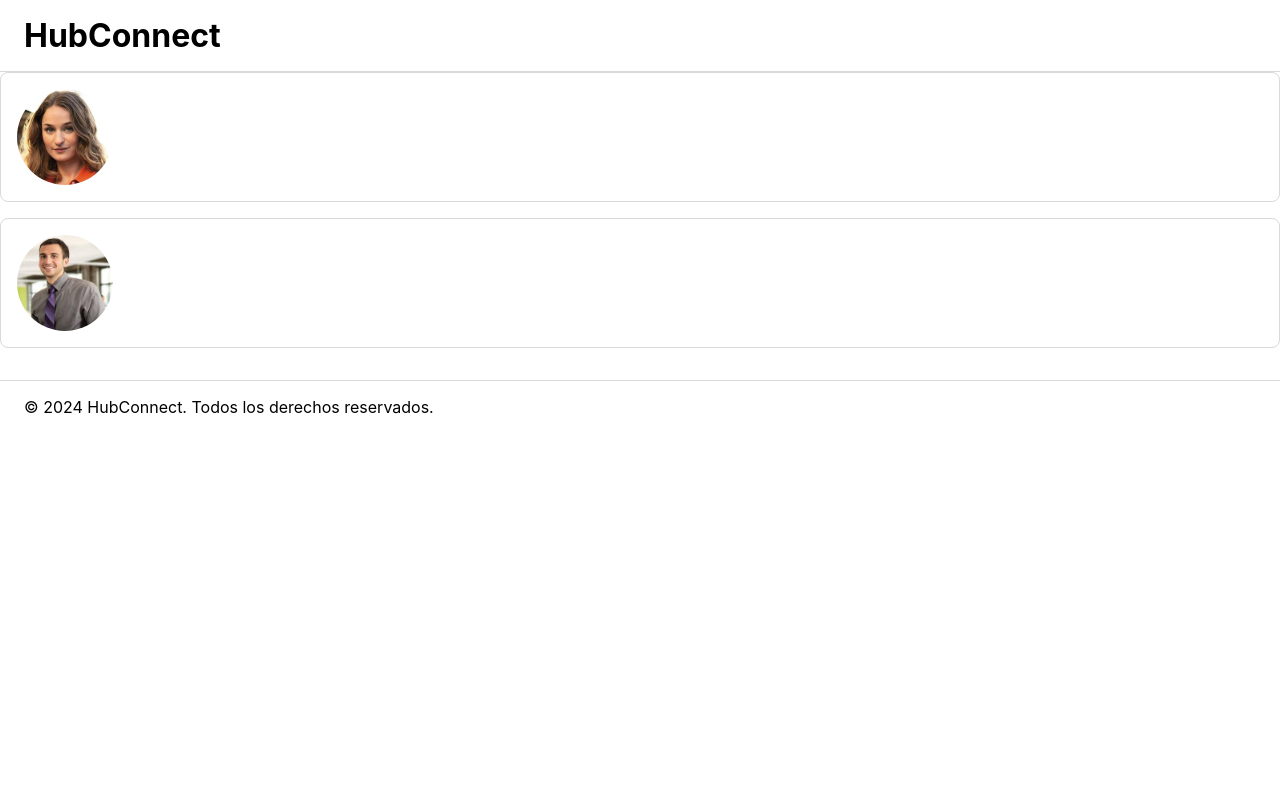
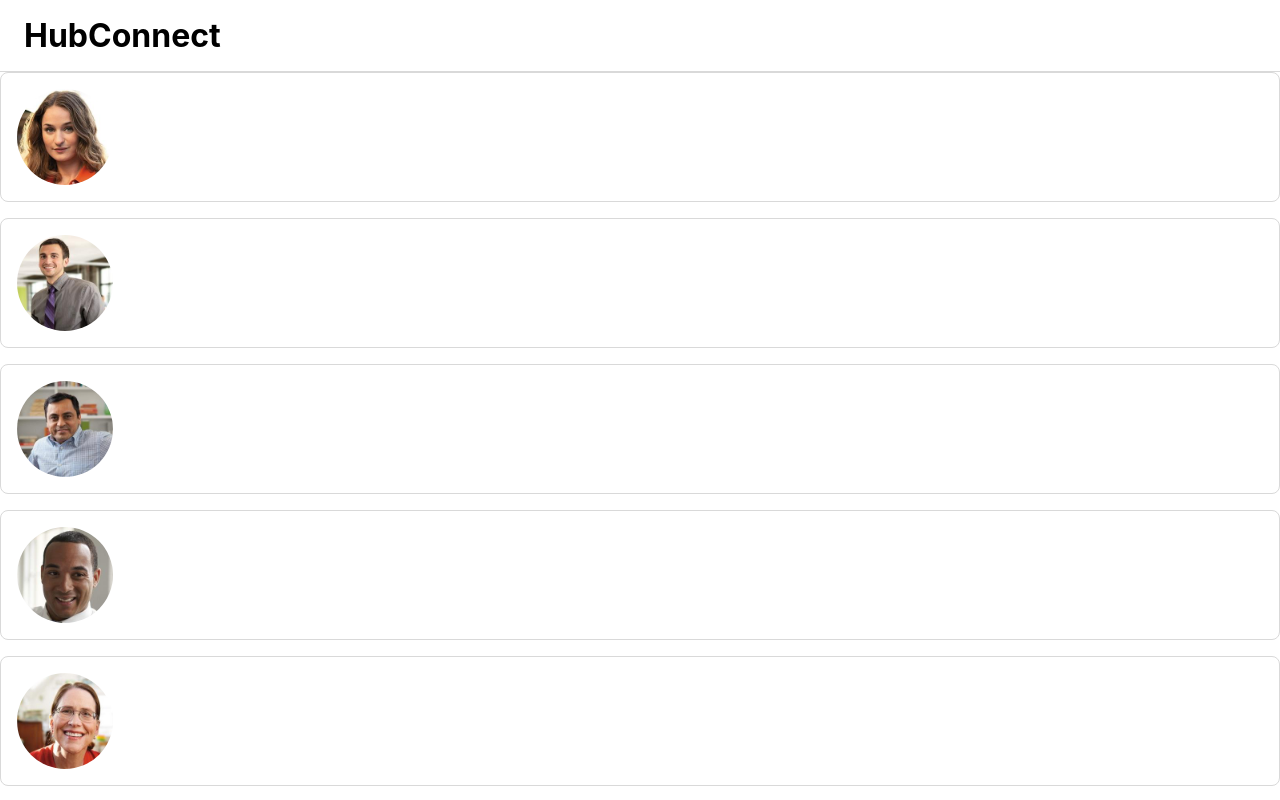
Before and after one commit to ORT-PabloFernandez/pnt2-2026-c1-react-init, a React (Create React App) app: page / in a window 1280 px wide. Shown: the top 800 px of the page. Built offline with nearby package versions, Linux system fonts and the light colour scheme.

Commit message:
+ componente listado

```diff
--- a/src/App.js
+++ b/src/App.js
@@ -3,32 +3,16 @@ import './App.css';
 import UserItem from './components/UserItem';
 import Header from './components/Header';
 import Footer from './components/Footer';
+import UserListPage from './pages/UserListPage';
 
 function App() {
-  const users = [{
-      id: 1,
-      name: 'Adele Vance',
-      role: 'Software Engineer',
-      location: 'Seattle, WA',
-      description: 'Building scalable applications and cloud infrastructure.',
-      image: 'img/Adele%20Vance.jpg'
-    },
-    {
-      id: 2,
-      name: 'Alex Wilber',
-      role: 'Senior Product Designer',
-      location: 'San Francisco, CA',
-      description: 'Designing the future of collaboration tools and digital experiences.',
-      image: 'img/Alex%20Wilber.jpg'
-    }
-  ];
-
+  //TODO1: Completar componente UsuarioItem
+  //TODO2: Generar un componente de pagina para el UserInfo
 
   return (
     <div>
       <Header />
-      <UserItem user={users[0]} />
-      <UserItem user={users[1]} />
+      <UserListPage />
       <Footer />
     </div>
   );
--- /dev/null
+++ b/src/data/users.js
@@ -0,0 +1,196 @@
+// ========================================
+// Datos Compartidos de Usuarios
+// ========================================
+// Este archivo contiene datos compartidos entre páginas
+// para evitar duplicación de código
+// ========================================
+
+// ========================================
+// Función que retorna el array de usuarios
+// ========================================
+// Separar los datos en una función nos permite:
+// 1. Reutilizar los datos en otras partes
+// 2. Simular una llamada a una API
+// 3. Facilitar pruebas y modificaciones
+export function getUsers() {
+  return [
+    {
+      id: 1,
+      name: 'Adele Vance',
+      role: 'Software Engineer',
+      location: 'Seattle, WA',
+      description: 'Building scalable applications and cloud infrastructure.',
+      image: 'img/Adele%20Vance.jpg'
+    },
+    {
+      id: 2,
+      name: 'Alex Wilber',
+      role: 'Senior Product Designer',
+      location: 'San Francisco, CA',
+      description: 'Designing the future of collaboration tools and digital experiences.',
+      image: 'img/Alex%20Wilber.jpg'
+    },
+    {
+      id: 3,
+      name: 'Diego Siciliani',
+      role: 'Full Stack Developer',
+      location: 'Brooklyn, NY',
+      description: 'Building scalable web architectures and robust backend systems.',
+      image: 'img/Diego%20Siciliani.jpg'
+    },
+    {
+      id: 4,
+      name: 'Grady Archie',
+      role: 'Marketing Manager',
+      location: 'London, UK',
+      description: 'Focused on strategic growth and global brand positioning.',
+      image: 'img/Grady%20Archie.jpg'
+    },
+    {
+      id: 5,
+      name: 'Henrietta Mueller',
+      role: 'Data Scientist',
+      location: 'Toronto, ON',
+      description: 'Transforming raw complex data into actionable business insights.',
+      image: 'img/Henrietta%20Mueller.jpg'
+    },
+    {
+      id: 6,
+      name: 'Isaiah Langer',
+      role: 'Product Manager',
+      location: 'Berlin, DE',
+      description: 'Bridging the gap between user needs and technical feasibility.',
+      image: 'img/Isaiah%20Langer.jpg'
+    },
+    {
+      id: 7,
+      name: 'Joni Sherman',
+      role: 'UX Researcher',
+      location: 'Austin, TX',
+      description: 'Deeply understanding user behaviors to inform product strategy.',
+      image: 'img/Joni%20Sherman.jpg'
+    },
+    {
+      id: 8,
+      name: 'Laura E Fernandez',
+      role: 'Frontend Developer',
+      location: 'Miami, FL',
+      description: 'Creating beautiful and interactive user interfaces.',
+      image: 'img/Laura%20E%20Fernandez.jpg'
+    },
+    {
+      id: 9,
+      name: 'Lee Gu',
+      role: 'DevOps Engineer',
+      location: 'San Jose, CA',
+      description: 'Automating deployment and infrastructure management.',
+      image: 'img/Lee%20Gu.jpg'
+    },
+    {
+      id: 10,
+      name: 'Lidia Holloway',
+      role: 'QA Engineer',
+      location: 'Chicago, IL',
+      description: 'Ensuring quality and reliability in software products.',
+      image: 'img/Lidia%20Holloway.jpg'
+    },
+    {
+      id: 11,
+      name: 'Lynne Robbins',
+      role: 'Technical Writer',
+      location: 'Boston, MA',
+      description: 'Creating clear and comprehensive technical documentation.',
+      image: 'img/Lynne%20Robbins.jpg'
+    },
+    {
+      id: 12,
+      name: 'Megan Bowen',
+      role: 'Business Analyst',
+      location: 'Denver, CO',
+      description: 'Analyzing business requirements and optimizing processes.',
+      image: 'img/Megan%20Bowen.jpg'
+    },
+    {
+      id: 13,
+      name: 'Miriam Graham',
+      role: 'Project Manager',
+      location: 'Phoenix, AZ',
+      description: 'Leading cross-functional teams to deliver successful projects.',
+      image: 'img/Miriam%20Graham.jpg'
+    },
+    {
+      id: 14,
+      name: 'Nestor Wilke',
+      role: 'Security Engineer',
+      location: 'Portland, OR',
+      description: 'Protecting systems and data from security threats.',
+      image: 'img/Nestor%20Wilke.jpg'
+    },
+    {
+      id: 15,
+      name: 'Pablo Fernandez',
+      role: 'Mobile Developer',
+      location: 'Los Angeles, CA',
+      description: 'Building native and cross-platform mobile applications.',
+      image: 'img/Pablo%20Fernandez.jpg'
+    },
+    {
+      id: 16,
+      name: 'Patti Fernandez',
+      role: 'HR Manager',
+      location: 'Dallas, TX',
+      description: 'Managing talent acquisition and employee development.',
+      image: 'img/Patti%20Fernandez.jpg'
+    },
+    {
+      id: 17,
+      name: 'Pradeep Gupta',
+      role: 'Database Administrator',
+      location: 'Atlanta, GA',
+      description: 'Managing and optimizing database systems for performance.',
+      image: 'img/Pradeep%20Gupta.jpg'
+    }
+  ];
+}
+
+// ========================================
+// Función auxiliar: Determina el departamento según el rol
+// ========================================
+export function getDepartment(role) {
+  const departments = {
+    'Software Engineer': 'Ingeniería',
+    'Senior Product Designer': 'Diseño',
+    'Full Stack Developer': 'Ingeniería',
+    'Marketing Manager': 'Marketing',
+    'Data Scientist': 'Datos',
+    'Product Manager': 'Producto',
+    'UX Researcher': 'Diseño',
+    'Frontend Developer': 'Ingeniería',
+    'DevOps Engineer': 'Ingeniería',
+    'QA Engineer': 'Calidad',
+    'Technical Writer': 'Documentación',
+    'Business Analyst': 'Análisis',
+    'Project Manager': 'Proyectos',
+    'Security Engineer': 'Seguridad',
+    'Mobile Developer': 'Ingeniería',
+    'HR Manager': 'Recursos Humanos',
+    'Database Administrator': 'Ingeniería'
+  };
+
+  return departments[role] || 'General';
+}
+
+// ========================================
+// Función auxiliar: Genera una fecha aleatoria
+// ========================================
+export function getRandomDate() {
+  const start = new Date(2020, 0, 1);
+  const end = new Date(2024, 0, 1);
+  const randomDate = new Date(start.getTime() + Math.random() * (end.getTime() - start.getTime()));
+
+  return randomDate.toLocaleDateString('es-ES', {
+    day: '2-digit',
+    month: 'long',
+    year: 'numeric'
+  });
+}
--- /dev/null
+++ b/src/pages/UserListPage.css
@@ -0,0 +1,26 @@
+/* ========================================
+   CONTENIDO PRINCIPAL
+   ======================================== */
+.main-content {
+  max-width: 900px;
+  margin: 0 auto;
+  padding: 24px;
+}
+
+.page-intro {
+  margin-bottom: 24px;
+}
+
+.page-intro h2 {
+  margin-top: 0;
+  margin-bottom: 8px;
+}
+
+/* ========================================
+   LISTA DE USUARIOS
+   ======================================== */
+.user-list {
+  list-style: none;
+  margin: 0;
+  padding: 0;
+}
--- /dev/null
+++ b/src/pages/UserListPage.jsx
@@ -0,0 +1,19 @@
+import "./UserListPage.css";
+import UserItem from "../components/UserItem";
+import { getUsers } from "../data/users";
+
+function UserListPage() {
+    const users = getUsers();
+
+    return (
+        <ul className="user-list">
+            {
+                users.map( user => (
+                    <UserItem key={user.id} user={user} />
+                ))
+            }
+        </ul>
+    )
+}
+
+export default UserListPage;
```
